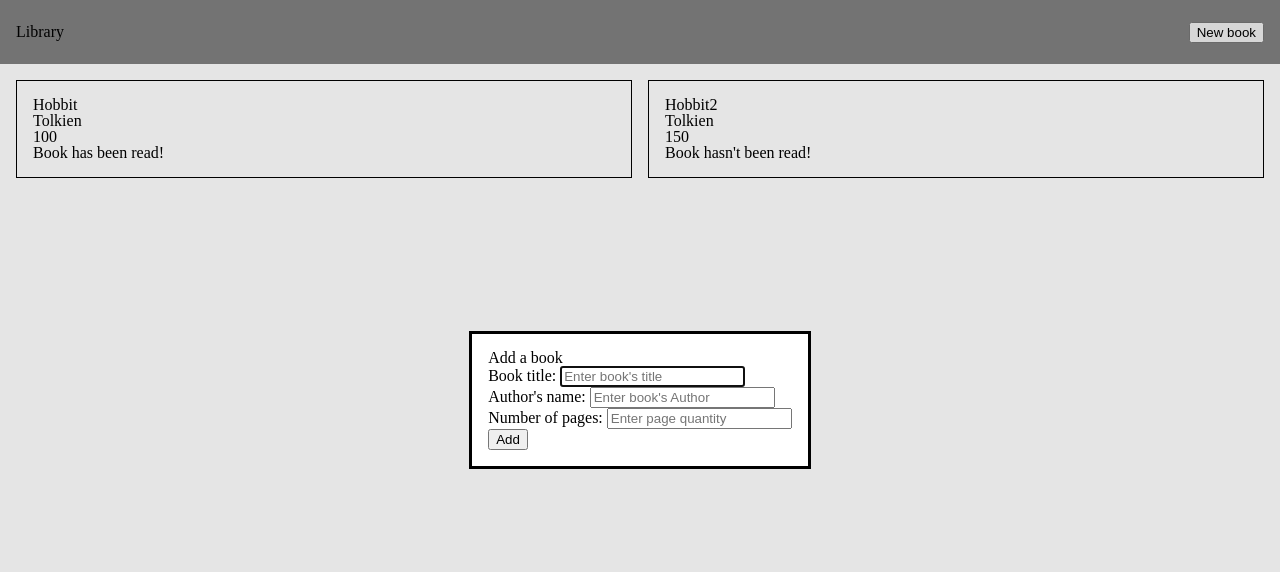
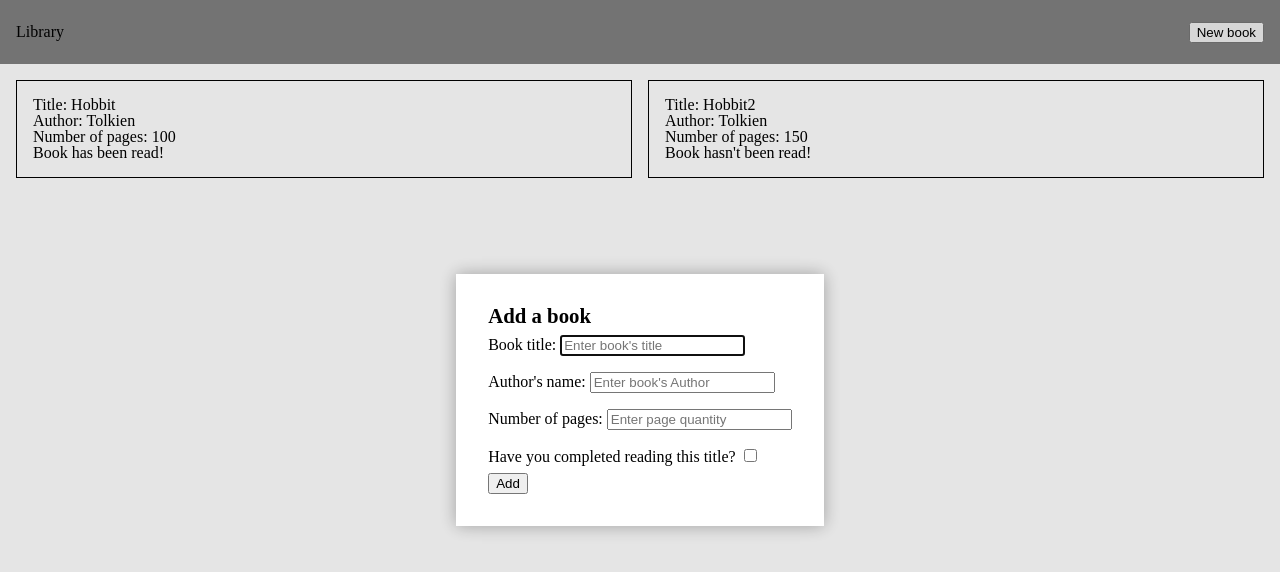
Before and after one commit to introu/object-library-excercise, a plain HTML site: page index.html in a window 1280 px wide. Both pictures are taken after a click on the button "New book". Drawn offline with Linux system fonts and the light colour scheme.

Commit message:
add read/unread functionality

```diff
--- a/index.html
+++ b/index.html
@@ -18,15 +18,19 @@
             <h1>Add a book</h1>
             <div>
                 <label for="title">Book title:</label>
-                <input type="text" id="title" name="title" placeholder="Enter book's title"/>
+                <input type="text" id="title" name="title" required placeholder="Enter book's title"/>
             </div>
             <div>
                 <label for="author">Author's name:</label>
-                <input type="text" id="author" name="author" placeholder="Enter book's Author"/>
+                <input type="text" id="author" name="author" required placeholder="Enter book's Author"/>
             </div>
             <div>
                 <label for="pages">Number of pages:</label>
-                <input type="number" id="pages" name="pages" placeholder="Enter page quantity"/>
+                <input type="number" id="pages" name="pages" required placeholder="Enter page quantity"/>
+            </div>
+            <div>
+                <label for="read">Have you completed reading this title?</label>
+                <input type="checkbox" id="read" name="read" placeholder="Have you completed reading this title?"/>
             </div>
             <button type="submit" class="formAdd">Add</button>
         </form>
--- a/script.js
+++ b/script.js
@@ -29,7 +29,11 @@ addButton.addEventListener('click', addBookToLibrary)
 const form = document.getElementById(`addForm`)
 
 function addBookToLibrary() {
-    newBook = new Book(form['title'].value, form['author'].value, form['pages'].value, true)
+    newBook = new Book(form['title'].value, form['author'].value, form['pages'].value, form['read'].checked)
+    if (!form['title'].value || !form['author'].value || !form['pages'].value) {
+        return
+    }
+    console.table(newBook)
     myLibrary.push(newBook)
     printLibrary()
 }
@@ -62,13 +66,13 @@ function printLibrary() {
         newCard.id = 'card' + i;
         newCard.className = 'card'
         libraryDisplay.appendChild(newCard)
-        newContent_1 = document.createTextNode(`${myLibrary[i].title}`)
+        newContent_1 = document.createTextNode(`Title: ${myLibrary[i].title}`)
         newContent_1a = document.createElement('p')
         newContent_1a.appendChild(newContent_1)
-        newContent_2 = document.createTextNode(`${myLibrary[i].author}`)
+        newContent_2 = document.createTextNode(`Author: ${myLibrary[i].author}`)
         newContent_2a = document.createElement('p')
         newContent_2a.appendChild(newContent_2)
-        newContent_3 = document.createTextNode(`${myLibrary[i].pages}`)
+        newContent_3 = document.createTextNode(`Number of pages: ${myLibrary[i].pages}`)
         newContent_3a = document.createElement('p')
         newContent_3a.appendChild(newContent_3)
         if (myLibrary[i].read) {
--- a/style.css
+++ b/style.css
@@ -63,21 +63,20 @@ header {
     align-items: center;
 }
 
-.modal {
+#modal {
     display: grid;
     grid-template-columns: auto;
     padding: 1em;
     max-width: 50ch;
-    border: 0;
-    box-shadow: 0 0 1em rgb(0 0 0 / .3);
+    border-style: none;
 }
 
-.modal > form > h1 {
+#modal > form > h1 {
     font-size: 1.3rem;
     font-weight: bold;
 }
 
-.modal > form > div {
+#modal > form > div {
     padding-top: 0.5rem;
     padding-bottom: 0.5rem;
 }
@@ -98,3 +97,9 @@ header {
     border-width: 1px;
     border-color: black;
 }
+
+dialog {
+    border-style: none;
+    background: white;
+    box-shadow: 0 0 1em rgb(0 0 0 / .3);
+}
```
